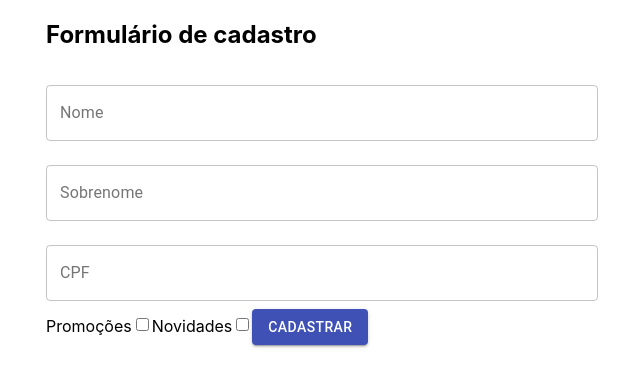
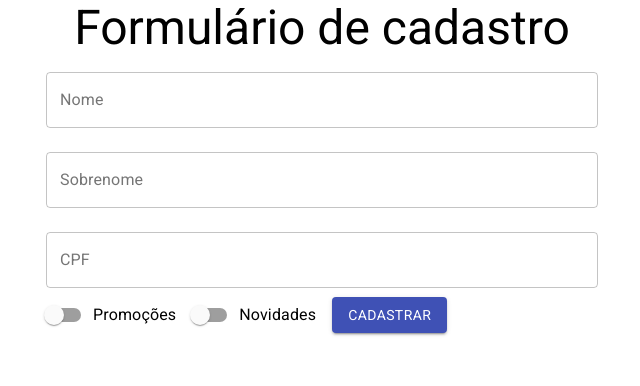
Before and after one commit to gmartpad/react-function-components-uma-abordagem-moderna, a React (Create React App) app: page / in a window 1280 px wide. Shown: the top 386 px of the page, without its empty margins (318-958 px from the left). Built offline with nearby package versions, Linux system fonts and the light colour scheme.

Commit message:
feat: tipografia e switch

```diff
--- a/package.json
+++ b/package.json
@@ -7,6 +7,7 @@
     "@testing-library/jest-dom": "^5.11.9",
     "@testing-library/react": "^11.2.5",
     "@testing-library/user-event": "^12.7.1",
+    "fontsource-roboto": "^4.0.0",
     "react": "^17.0.1",
     "react-dom": "^17.0.1",
     "react-scripts": "4.0.2",
--- a/src/App.js
+++ b/src/App.js
@@ -1,14 +1,15 @@
 import { Component } from 'react';
 import './App.css';
 import FormularioCadastro from './components/FormularioCadastro/FormularioCadastro';
-import {Container} from "@material-ui/core";
+import { Container, Typography } from "@material-ui/core";
+import 'fontsource-roboto'
 
 
 class App extends Component {
   render(){
     return (
       <Container component="article" maxWidth="sm">
-        <h1>Formulário de cadastro</h1>
+        <Typography variant="h3" component="h1" align="center">Formulário de cadastro</Typography>
         <FormularioCadastro/>
       </Container>
     );
--- a/src/components/FormularioCadastro/FormularioCadastro.jsx
+++ b/src/components/FormularioCadastro/FormularioCadastro.jsx
@@ -1,8 +1,10 @@
-import React from 'react';
-import Button from "@material-ui/core/Button";
-import TextField from "@material-ui/core/TextField";
+import React, { useState } from 'react';
+import { Button, TextField, Switch, FormControlLabel } from "@material-ui/core";
 
 function FormularioCadastro(){
+
+    const [promocoes, setPromocoes] = useState(false);
+    const [novidades, setNovidades] = useState(false)
 
     return(
         <form>
@@ -31,11 +33,15 @@ function FormularioCadastro(){
                 margin="normal"
             />
 
-            <label for="promocoes">Promoções</label>
-            <input id="promocoes" type="checkbox"/>
+            <FormControlLabel
+                control={<Switch name="promocoes" checked={promocoes} onClick={() => setPromocoes(!promocoes)}/>}
+                label="Promoções"
+            />
 
-            <label for="novidades">Novidades</label>
-            <input id="novidades" type="checkbox"/>
+            <FormControlLabel
+                control={<Switch name="novidades" checked={novidades} onClick={() => setNovidades(!novidades)}/>}
+                label="Novidades"
+            />
 
             <Button
                 type="submit"
```
Also changed, not shown: 1 other file (tests, documents, lock files or other folders).
